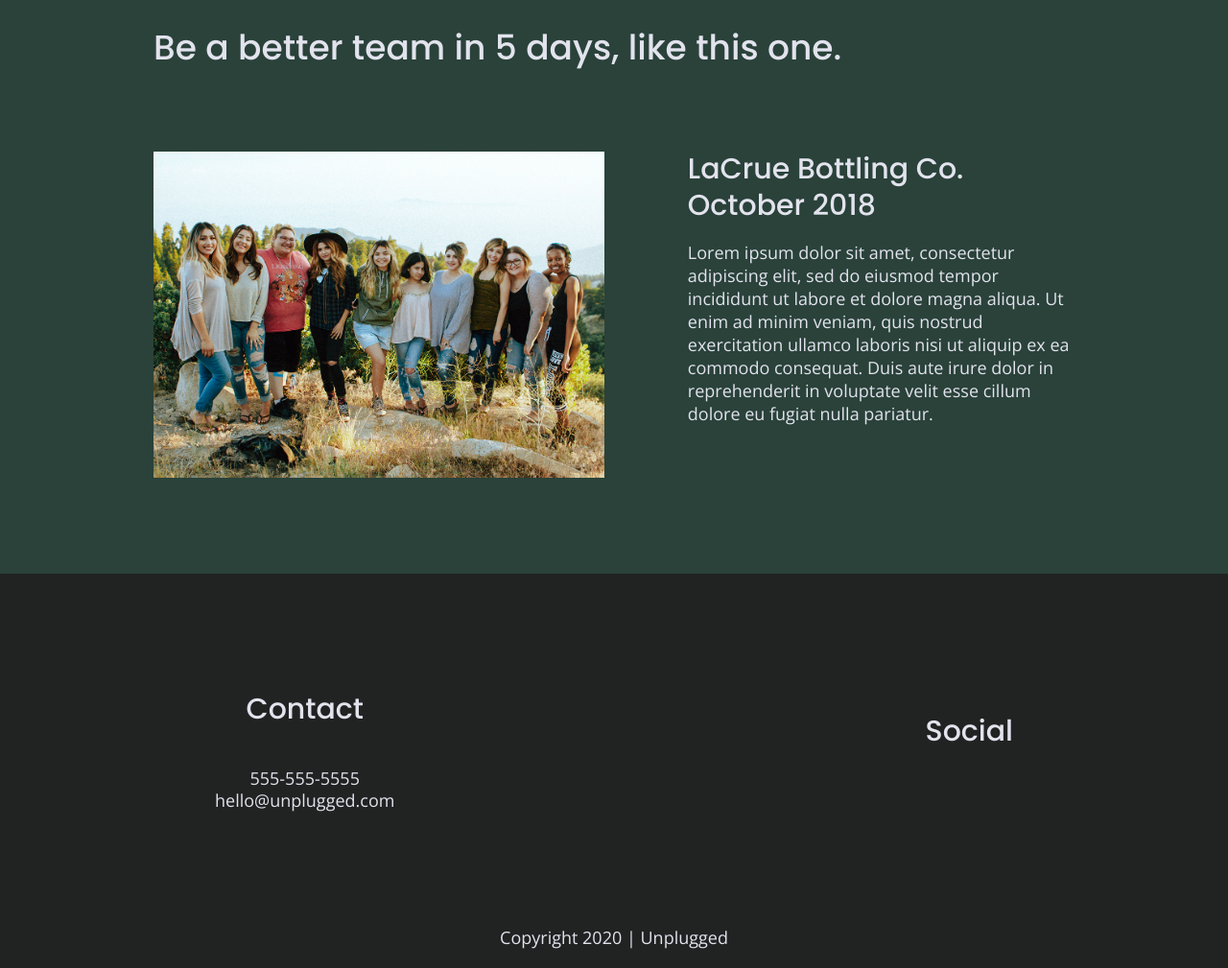
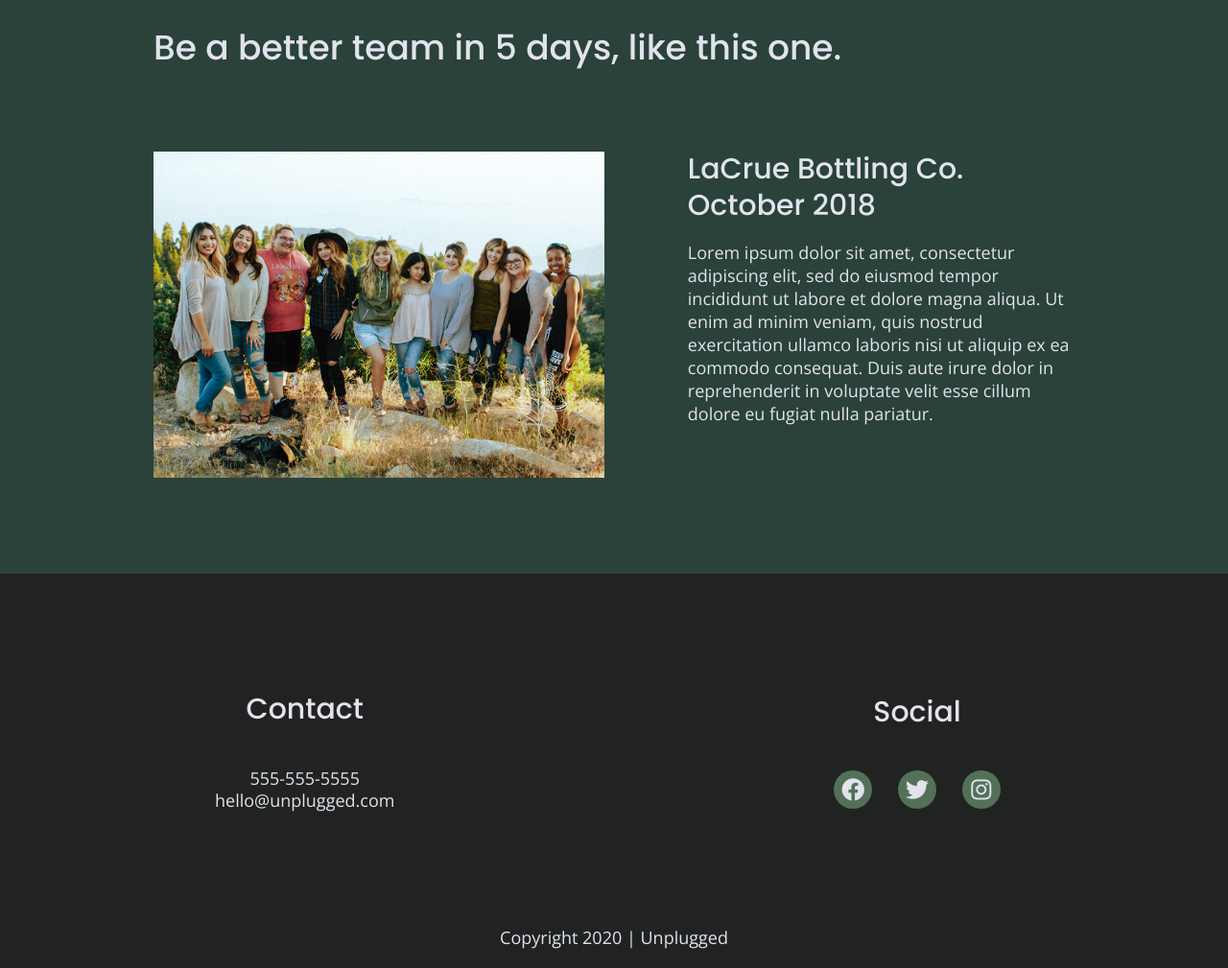
Before and after one commit to jachiu89/Unplugged-Retreat, a plain HTML site: page index.html in a window 1280 px wide. Shown: the part 2177-3186 px from the top of the page at 96% size. Drawn offline with nearby package versions, Linux system fonts and the light colour scheme.

Commit message:
Added social icons

```diff
--- a/css/main.css
+++ b/css/main.css
@@ -236,6 +236,11 @@ footer .social-icons p {
   display: flex;
   justify-content: center;
   align-items: center;
+  font-size: 1.5em;
+  background-color: #527158;
+  border-radius: 50%;
+  width: 40px;
+  height: 40px;
 }
 
 footer .copyright {
@@ -625,6 +630,12 @@ input[type=button] {
   footer p {
     line-height: 1.285
   }
+
+  footer .social-icons {
+    justify-content: space-around;
+    width: 12.5em;
+  }
+
   footer .copyright {
     width: 100%;
   }
--- a/index.html
+++ b/index.html
@@ -172,13 +172,13 @@
           <h4>Social</h4>
           <div class="social-icons">
             <p>
-              <a href="https://www.facebook.com/james.chiu2" target="_blank"></a>
+              <a href="https://www.facebook.com/james.chiu2" target="_blank"><i class="fab fa-facebook"></i></a>
             </p>
             <p>
-              <a href="https://twitter.com/J_Code305" target="_blank"></a>
+              <a href="https://twitter.com/J_Code305" target="_blank"><i class="fab fa-twitter"></i></a>
             </p>
             <p>
-              <a href="https://www.instagram.com/ja_chiu/" target="_blank"></a>
+              <a href="https://www.instagram.com/ja_chiu/" target="_blank"><i class="fab fa-instagram"></i></a>
             </p>
             <!-- other social links here -->
           </div>
```
Also changed, not shown: about/index.html (+3 -3 lines), faq/index.html (+3 -3 lines).
